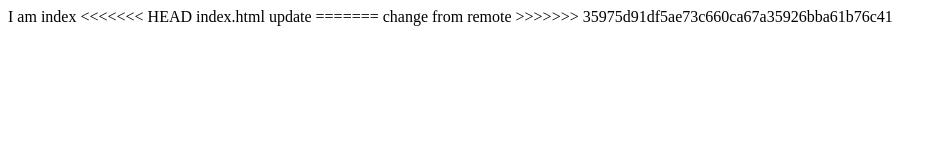
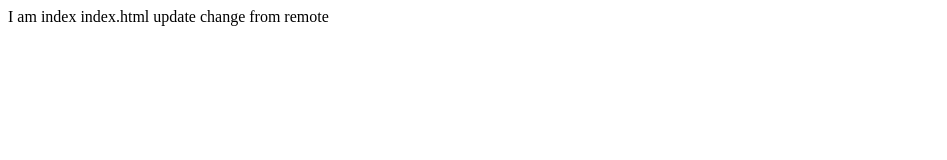
Before and after one commit to ValeedAnjum/advancegit, a plain HTML site: page index.html in a window 1280 px wide. Shown: the whole page, without its empty margins (0-947 px from the left). Drawn offline with Linux system fonts and the light colour scheme.

Commit message:
index.html modeified

```diff
--- a/index.html
+++ b/index.html
@@ -8,10 +8,7 @@
 </head>
 <body>
     I am index
-<<<<<<< HEAD
     index.html update
-=======
     change from remote
->>>>>>> 35975d91df5ae73c660ca67a35926bba61b76c41
 </body>
 </html>
```
